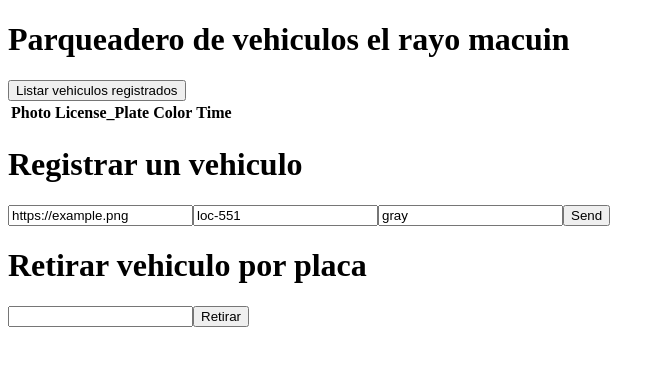
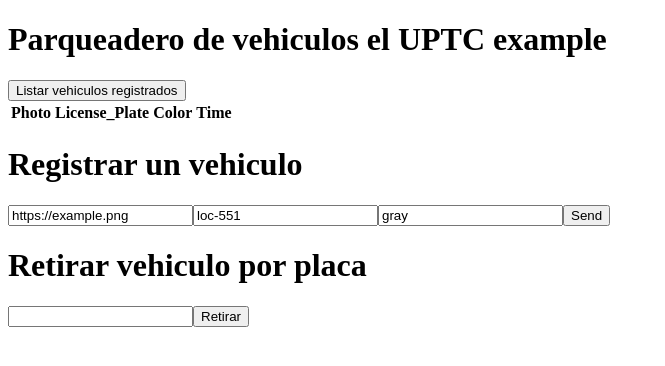
Before and after one commit to LonyonW/frontendClient, a website: page client.html in a window 1280 px wide. Shown: the whole page, without its empty margins (0-665 px from the left). Drawn offline with Linux system fonts and the light colour scheme.

Commit message:
Update client.html

```diff
--- a/client.html
+++ b/client.html
@@ -6,7 +6,7 @@
 </head>
 <body >
 	<div id="app">
-		<h1>Parqueadero de vehiculos el rayo macuin </h1>
+		<h1>Parqueadero de vehiculos el UPTC example </h1>
 
 		<button @click="refreshDonations()">Listar vehiculos registrados</button>
 		<table class="table">
```
